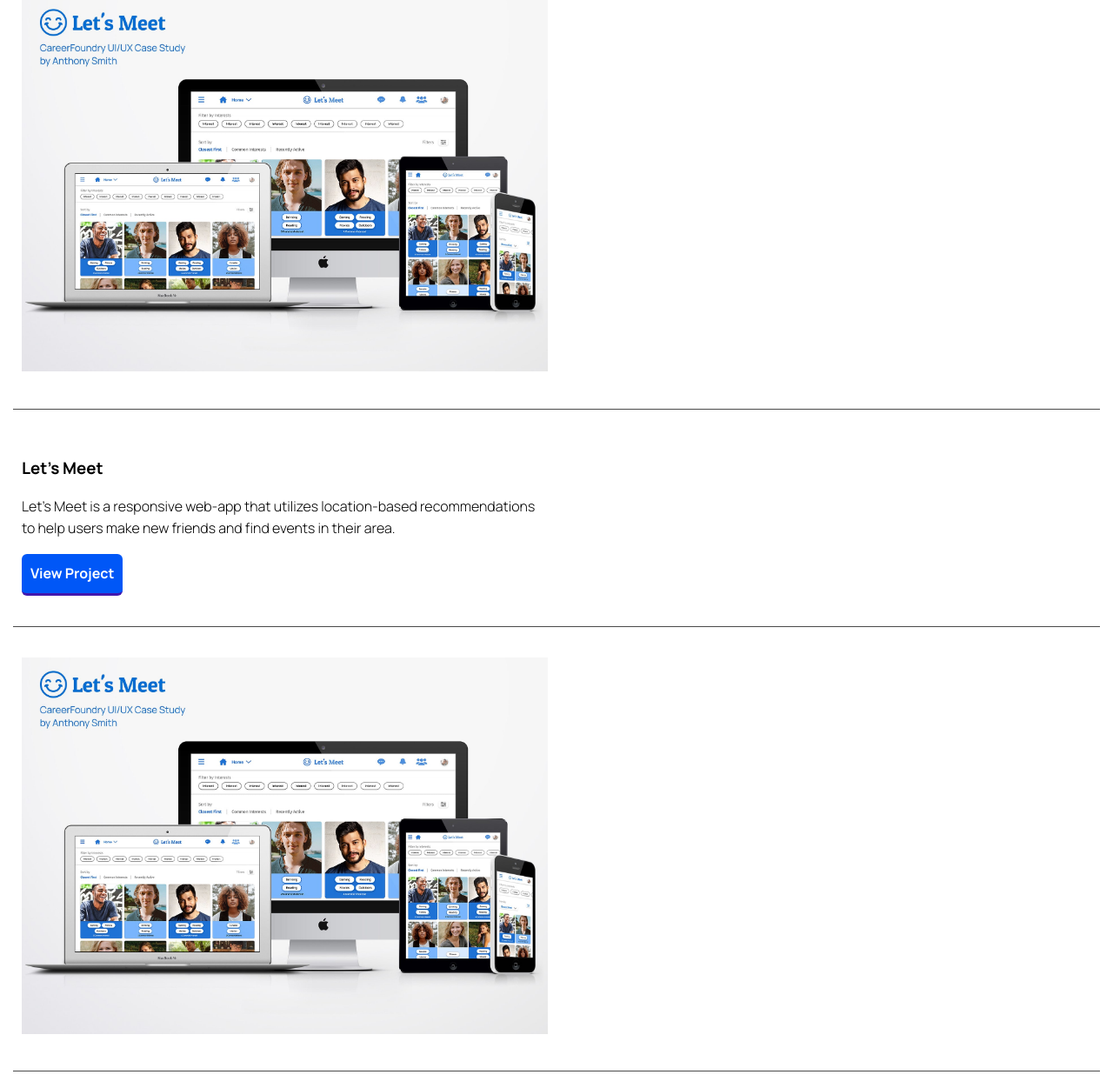
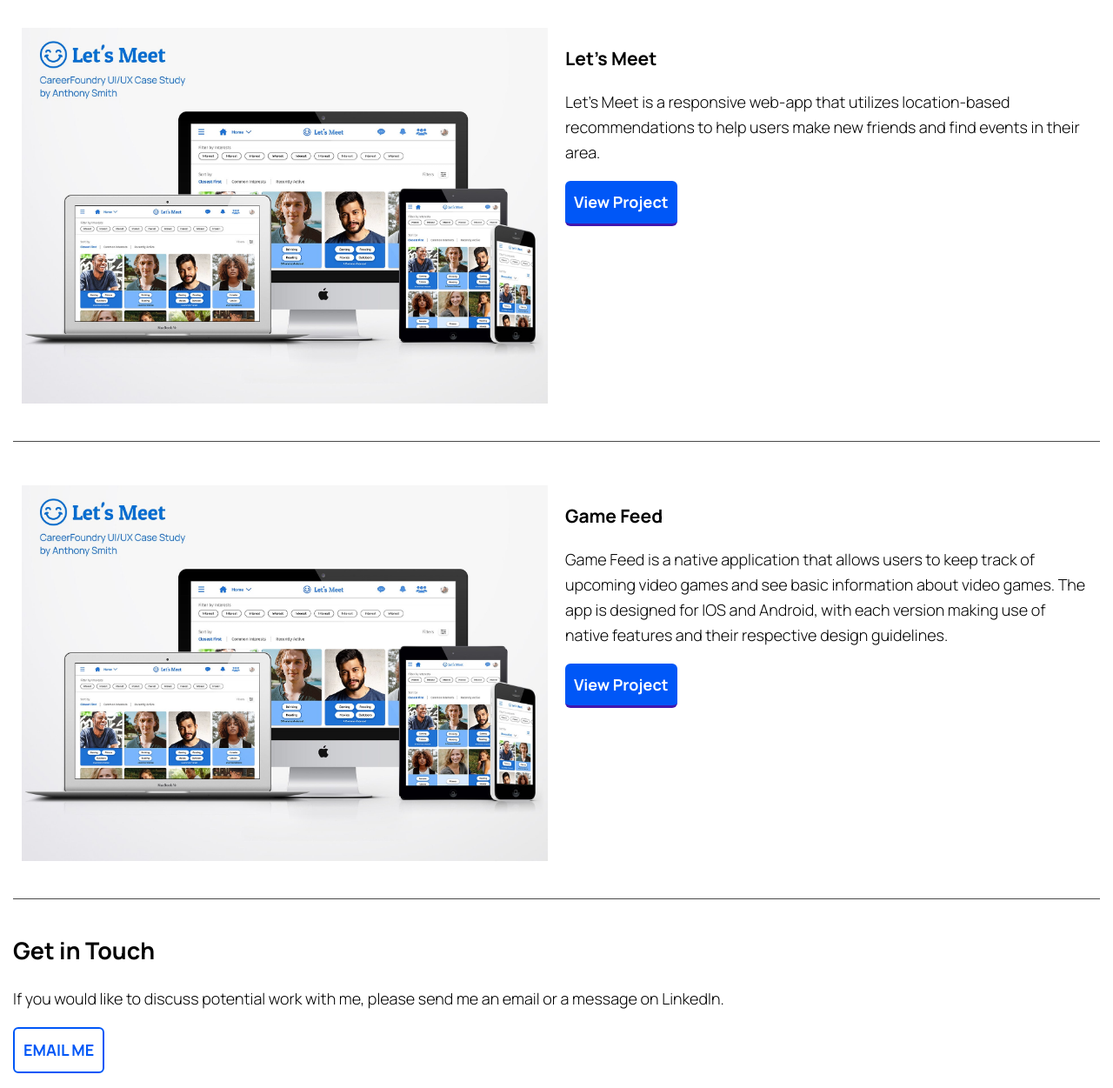
Before and after one commit to anthonyjsmithart/portfolio-site-anthony-smith, a plain HTML site: page index.html in a window 1280 px wide. Shown: the part 428-1679 px from the top of the page at 87% size. Drawn offline with nearby package versions, Linux system fonts and the light colour scheme.

Commit message:
Fix index.html row borders and alignment

```diff
--- a/css/style.css
+++ b/css/style.css
@@ -1,5 +1,9 @@
+/* default width of an element to include the padding and the border */
+* {
+  box-sizing: border-box;
+}
 /*
-Colosrs used:
+Colors used:
 Link Color (Blue): #006fbd;
 */
 body {
@@ -9,29 +13,36 @@
   line-height: 1.6;
   color: #000000;
 }
+
 h1, h2, h3, h4 {
   line-height: 1.4;
 }
+
 h1, {
   font-size: 36px;
   font-weight: 700;
 }
+
 h2, {
   font-size: 30px;
   font-weight: 700;
 }
+
 h3, {
   font-size: 24px;
   font-weight: 400;
 }
+
 h4, {
   font-size: 16px;
   font-weight: 400;
 }
+
 /* images */
 img {
   width: 100%
 }
+
 /* links */
 a {
   color: #0057f7;
@@ -51,6 +62,7 @@
     text-decoration: underline;
     font-weight: 700;
 }
+
 /* buttons */
 .button {
   display: inline-block;
@@ -62,7 +74,13 @@
   border-radius: 6px;
   border-bottom: 3px solid #4217ae;
   transition: 0.2s opacity;
+  transition-property: opacity;
 }
+
+.button:hover {
+  opacity: 0.8;
+}
+
 .button:visited {
   display: inline-block;
   background-color: #0057f7;
@@ -74,55 +92,48 @@
   border-bottom: 3px solid #000000;
   transition: 0.2s opacity;
 }
+
 .button:hover {
   opacity: 0.8;
   text-decoration: none;
 }
+
 .button:focus {
   opacity: 0.8;
   text-decoration: none;
 }
+
 .button:active {
   color: #ffffff;
   text-decoration:none;
 }
+
 /* contact button */
 .button.contact {
   background-color: transparent;
   color: #0057f7;
   text-transform: uppercase;
   border: 2px solid #0057f7;
+  transition: 0.2s opacity;
+  transition-property: opacity;
 }
+
 .button.contact:hover {
   background-color: #0057f7;
   color: #ffffff;
   border-bottom: 3px solid #000000;
 }
-* {
-  box-sizing: border-box;
-}
+
 /* layout styling */
 .container {
   padding: 0 15px;
 }
+
 .row {
   margin:25px 0;
 }
-#work .row {
-  padding-bottom: 25px;
-  border-bottom: 1px solid #4a4a4a;
-}
-/* hero */
-#hero {
-  background-color: #d8edff;
-  padding: 20px 0;
-  display: inline-block;
-  width: 100%;
-}
-#hero h1 {
-  text-align: center;
-  /* header */
-}
+
+/* header */
 header {
   text-align: center;
   padding: 10px 0;
@@ -134,52 +145,95 @@
   box-shadow:         0px 7px 5px 0px rgba(50, 50, 50, 0.5);
 
 }
+
 /* navigation */
 nav > ul {
   list-style: none;
   padding: 0
 }
+
 nav > ul > li {
   display: inline-block;
 }
+
 nav > ul > li > a {
   padding: 0 15px;
   text-transform: uppercase;
   font-weight: 700;
   color: #000000;
 }
+
 nav > ul > li > a:visited {
   color: #4d4d4d;
 }
+
 nav {
   display: inline-block;
   width: 100%;
 }
+
 /* main */
 main {
   padding-top: 100px;
 }
+
+#work .row {
+  padding-bottom: 25px;
+}
+
+/* hero */
+#hero {
+  background-color: #d8edff;
+  padding: 20px 0;
+  display: inline-block;
+  width: 100%;
+}
+
+#hero h1 {
+  text-align: center;
+}
+
 /* footer */
 .social > a {
   text-decoration: none;
 }
+
 .social > a:visited {
   text-decoration: none;
 }
+
 .social > a:hover {
   text-decoration: none;
 }
+
 .social > a:focus {
   text-decoration: none;
 }
+
 .social {
     padding-top: 20px;
 }
+
 .copyright {
   text-align: center;
 }
 
-/* medium breakpoint (640px or larger)*/
+/* clear page flow */
+.row::after {
+  content: "";
+  clear: both;
+  display: table;
+}
+
+/* float columns left */
+[class*="col-"] {
+  float: left;
+  padding: 10px;
+}
+
+/* ==============================
+Medium devices (640px and larger)
+================================= */
 @media only screen and (min-width: 640px){
   header {
     text-align: unset;
@@ -188,32 +242,67 @@
   nav {
     width: auto;
     float: right;
-    margin-top: 4px;
   }
-  main {
-    padding-top: 95px;
-  }
-  #hero span {
-    display: block;
+  body {
+    font-size: 18px;
   }
   /* columns */
   .col-md-6 {
     width: 50%;
+    float: left;
   }
 }
-[class*="col-"] {
-  float: left;
-  padding: 10px;
+
+/* ==============================
+Large devices (1024px or larger)
+================================= */
+/*
+@media only screen and (min-width: 1024px) {
+  .container {
+    max-width: 1200px;
+    margin-left: auto;
+    margin-right: auto;
+  }
+  .col-lg-7 {
+    width: 60%;
+  }
+
+  .col-lg-5 {
+    width: 40%;
+  }
+
+  .col-lg-7 {
+    width: 60%;
+    float: left;
+    padding-bottom: 40px;
+  }
+  .col-lg-8 {
+    width: 40%;
+    float: right;
+  }
+
+   #about-page .col-md-6 {
+     width: 100%;
+  }
 }
-.row::after {
-  content: "";
-  clear: both;
-  display: table;
+/* x-large breakpoint (1440px or larger)*/
+@media only screen and (min-width: 1440px){
 }
 
-/* large breakpoint (1024px or larger)*/
-@media only screen and (min-width: 640px){
+/* ==============================
+Animations
+==============================*/
+
+/* sun animation */
+@@keyframes rays-move {
+  from {transform: rotate(0);}
+ to {transform: rotate(360);}
 }
-/* x-large breakpoint (1440px or larger)*/
-@media only screen and (min-width: 640px){
+.rays {
+  animation-duration: 10s;
+  animation-name: rays-move;
+  animation-iteration-count: infinite;
+  animation-direction: alternate;
+  animation-timing-function: linear;
+
 }
--- a/index.html
+++ b/index.html
@@ -52,48 +52,43 @@
     <!-- For the work -->
     <div id="work">
       <div class="container">
+        <div>
           <h2>My Work</h2>
+        </div>
         <!-- Lets Meet - row for columns -->
-        <div>
-          <!-- column 1 -->
-          <div class="row">
-            <div class="col-md-6">
+          <div class="row" style="border-bottom: 1px solid #4a4a4a; margin-bottom: 40px;">
+            <div class="column col-md-6 col-lg-7">
               <picture>
                 <source srcset="img/letsMeet/cover.jpg" media="(max-width:767px)">
                 <img src="img/letsMeet/cover.jpg" alt="My Image">
               </picture>
           </div>
-          </div>
           <!-- column 2 -->
-          <div class="row">
-            <div class="col-md-6">
+          <div class="column col-md-6 col-lg-7">
             <h3>Let's Meet</h3>
-              <p>Let’s Meet is a responsive web-app that utilizes location-based recommendations to help users make new friends and find events in their area.
+            <p>
+              Let’s Meet is a responsive web-app that utilizes location-based recommendations to help users make new friends and find events in their area.
             </p>
             <a href="letsMeet.html" class="button">View Project</a>
           </div>
         </div>
-        </div>
+
         <!-- Game Feed - row for columns -->
-        <div>
-          <!-- column 1 -->
-          <div class="row">
-            <div class="col-md-6">
+          <div class="row" style="border-bottom: 1px solid #4a4a4a; margin-bottom: 40px;">
+            <div class="column col-md-6 col-lg-7">
               <picture>
                 <source srcset="img/letsMeet/cover.jpg" media="(max-width:767px)">
                 <img src="img/letsMeet/cover.jpg" alt="My Image">
               </picture>
             </div>
-          </div>
           <!-- column 2 -->
-          <div class="row">
-            <div class="col-md-6">
+          <div class="column col-md-6 col-lg-7">
             <h3>Game Feed</h3>
-              <p>Game Feed is a native application that allows users to keep track of upcoming video games and see basic information about video games. The app is designed for IOS and Android, with each version making use of native features and their
+            <p>
+              Game Feed is a native application that allows users to keep track of upcoming video games and see basic information about video games. The app is designed for IOS and Android, with each version making use of native features and their
               respective design guidelines.
             </p>
             <a href="letsMeet.html" class="button">View Project</a>
-            </div>
           </div>
         </div>
       </div>
```
Also changed, not shown: 1 other file. Lines whose indentation alone changed are shown as unchanged.
